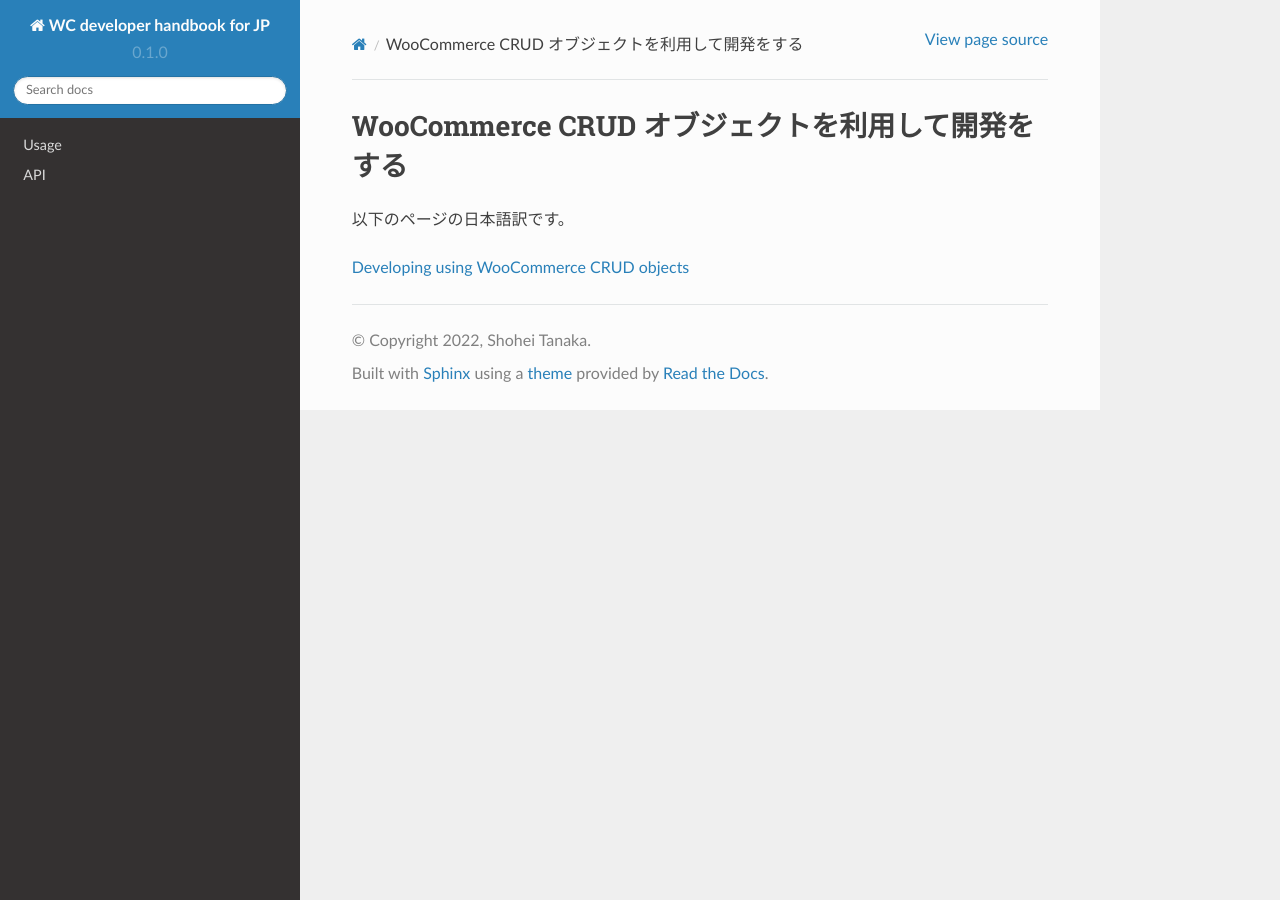
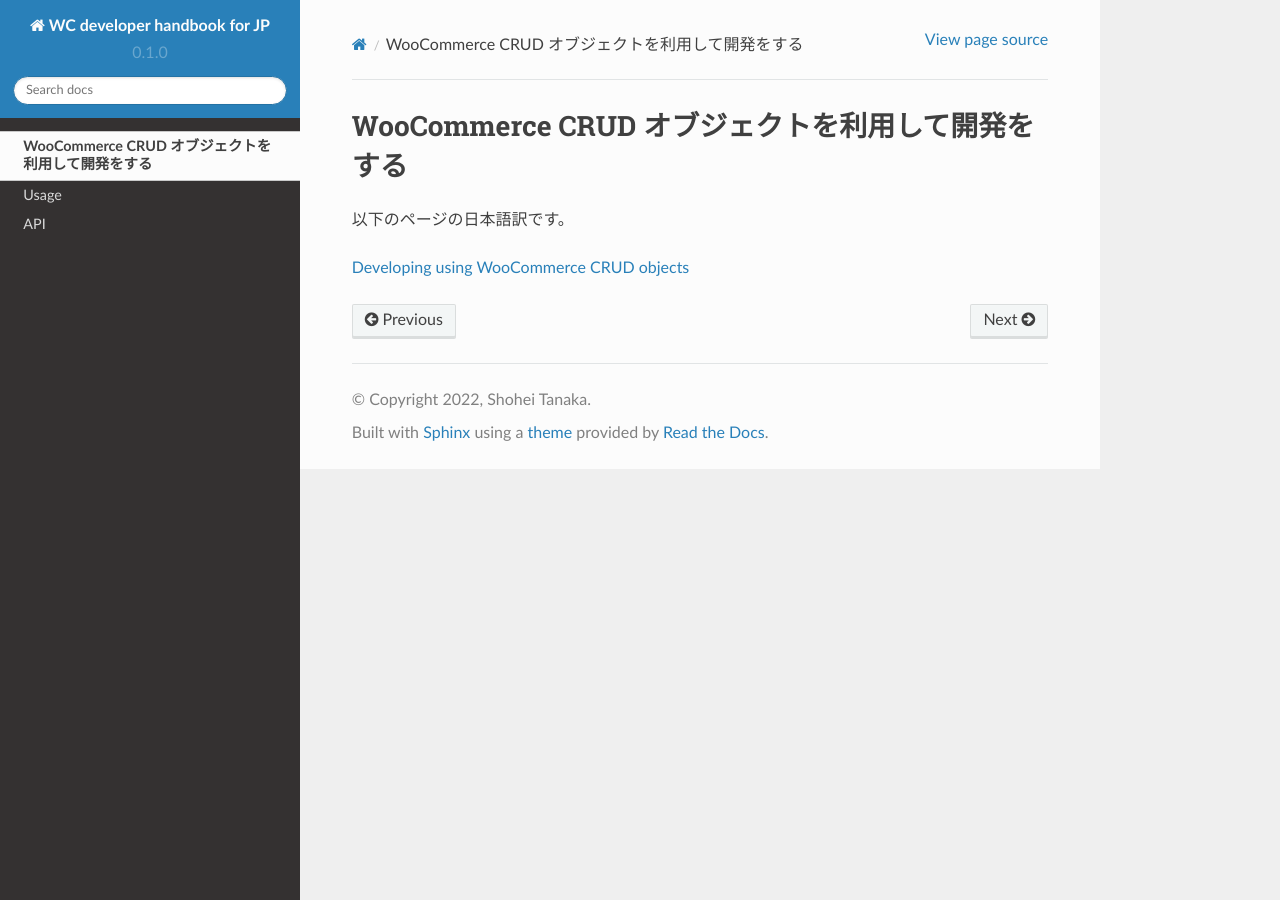
Before and after one commit to shoheitanaka/wc-developer-docs-ja, a Sphinx documentation site: the page built from docs/source/developing-using-woocommerce-crud-objects.rst, in a window 1280 px wide. Built offline with Sphinx 7.4.7 and the Read the Docs theme 2.0.0, drawn with Linux system fonts in a browser that asks for light colours.

Commit message:
Update index.rst

```diff
--- a/docs/source/index.rst
+++ b/docs/source/index.rst
@@ -27,5 +27,6 @@
 
 .. toctree::
 
+   developing-using-woocommerce-crud-objects
    usage
    api
```
